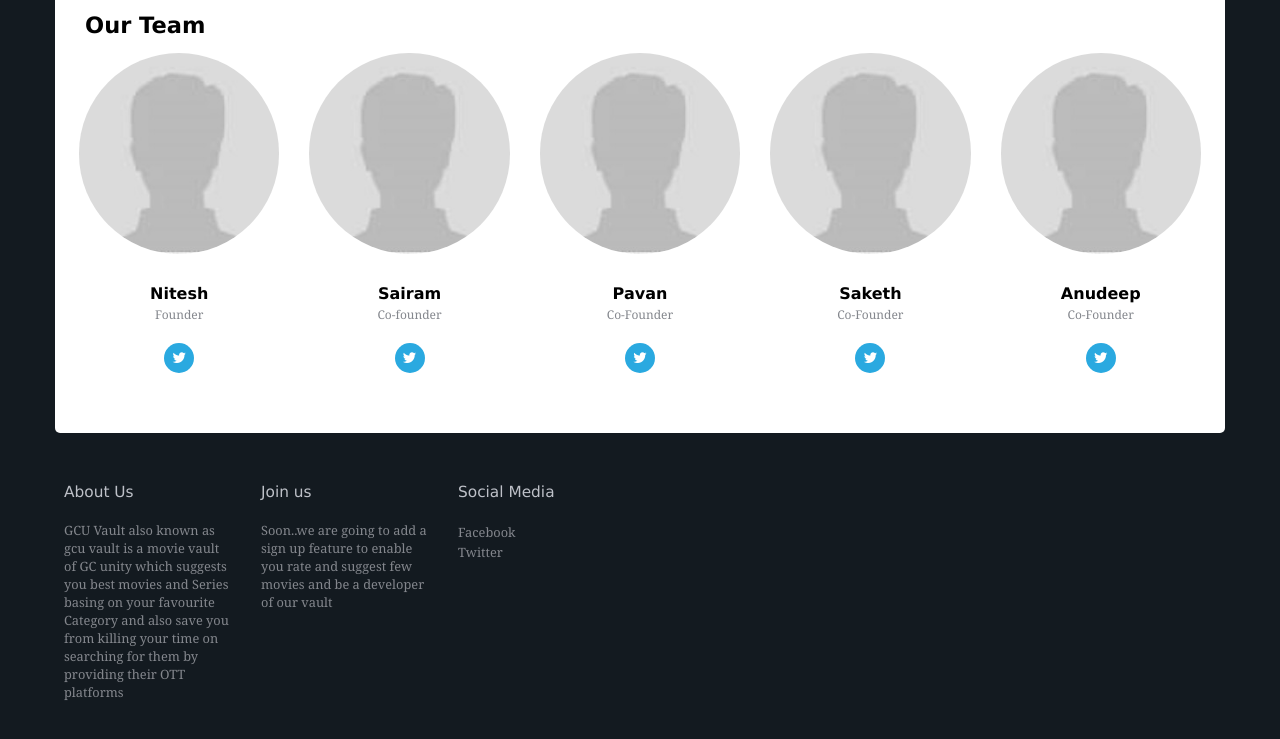
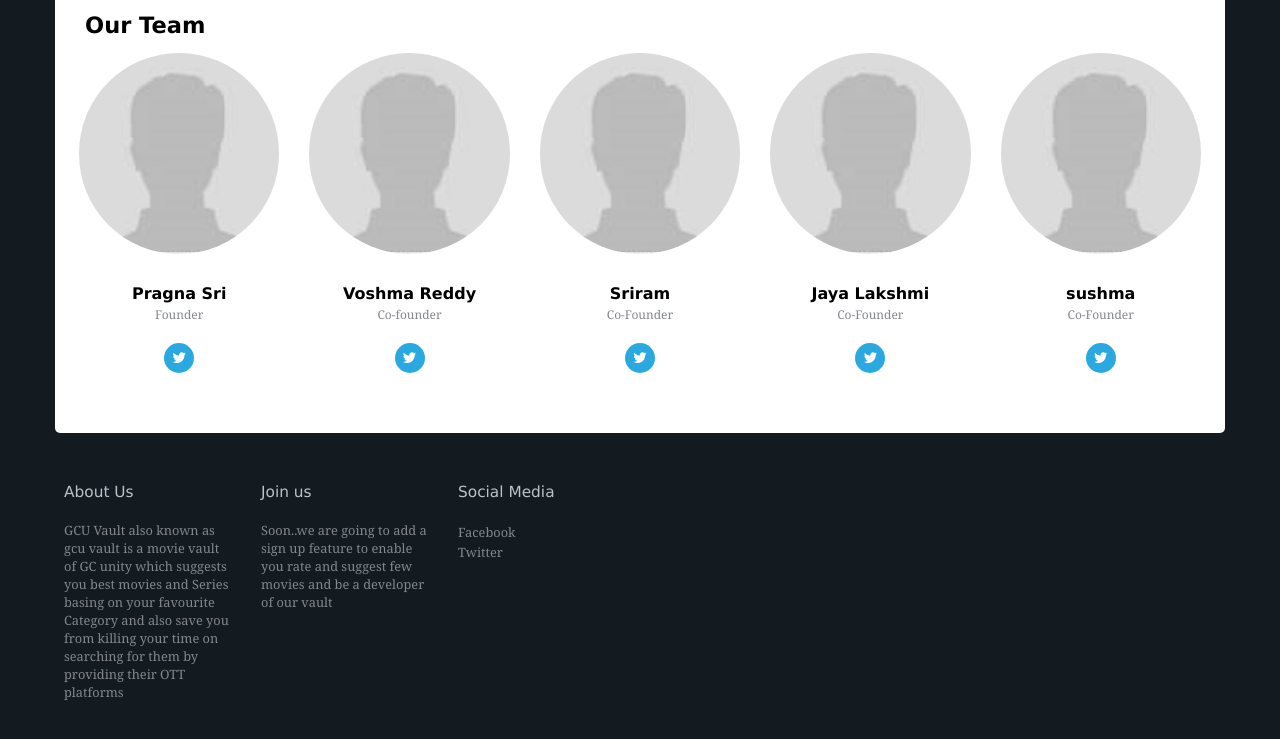
Before and after one commit to SUGGALAPRAGNASRI/Movie-Reccomendation-Website, a plain HTML site: page about.html in a window 1280 px wide. Shown: the part 1306-2045 px from the top of the page. Drawn offline with Linux system fonts and the light colour scheme; files whose address does not match are found by name.

Commit message:
Add files via upload

```diff
--- a/about.html
+++ b/about.html
@@ -85,7 +85,7 @@
 							<div class="col-ab-1">
 								<div class="team">
 									<figure class="team-image"><img src="image/person-1.jpg" alt=""></figure>
-									<h2 class="team-name">Nitesh</h2>
+									<h2 class="team-name">Pragna Sri</h2>
 									<small class="team-title">Founder</small>
 									<div class="social-links">
 										<a href="" class="twitter"><i class="fa fa-twitter"></i></a>
@@ -95,7 +95,7 @@
 							<div class="col-ab-1">
 								<div class="team">
 									<figure class="team-image"><img src="image/person-1.jpg" alt=""></figure>
-									<h2 class="team-name">Sairam</h2>
+									<h2 class="team-name">Voshma Reddy</h2>
 									<small class="team-title">Co-founder</small>
 									<div class="social-links">
 									<a href="" class="twitter"><i class="fa fa-twitter"></i></a>
@@ -105,7 +105,7 @@
 							<div class="col-ab-1">
 								<div class="team">
 									<figure class="team-image"><img src="image/person-1.jpg" alt=""></figure>
-									<h2 class="team-name">Pavan</h2>
+									<h2 class="team-name">Sriram</h2>
 									<small class="team-title">Co-Founder</small>
 									<div class="social-links">
 									<a href="" class="twitter"><i class="fa fa-twitter"></i></a>
@@ -115,7 +115,7 @@
 							<div class="col-ab-1">
 								<div class="team">
 									<figure class="team-image"><img src="image/person-1.jpg" alt=""></figure>
-									<h2 class="team-name">Saketh</h2>
+									<h2 class="team-name">Jaya Lakshmi</h2>
 									<small class="team-title">Co-Founder</small>
 									<div class="social-links">
 									<a href="" class="twitter"><i class="fa fa-twitter"></i></a>
@@ -125,7 +125,7 @@
 							<div class="col-ab-1">
 								<div class="team">
 									<figure class="team-image"><img src="image/person-1.jpg" alt=""></figure>
-									<h2 class="team-name">Anudeep</h2>
+									<h2 class="team-name">sushma</h2>
 									<small class="team-title">Co-Founder</small>
 									<div class="social-links">
 									<a href="" class="twitter"><i class="fa fa-twitter"></i></a>
```
